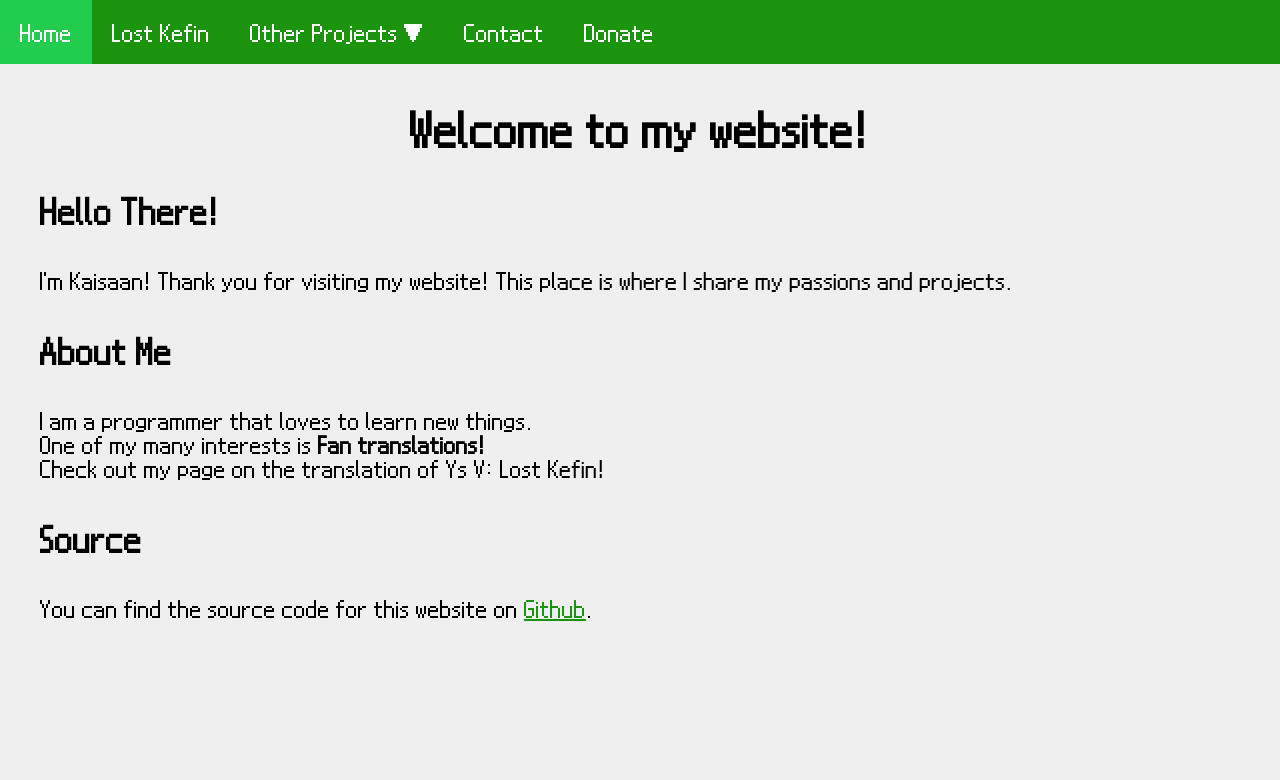
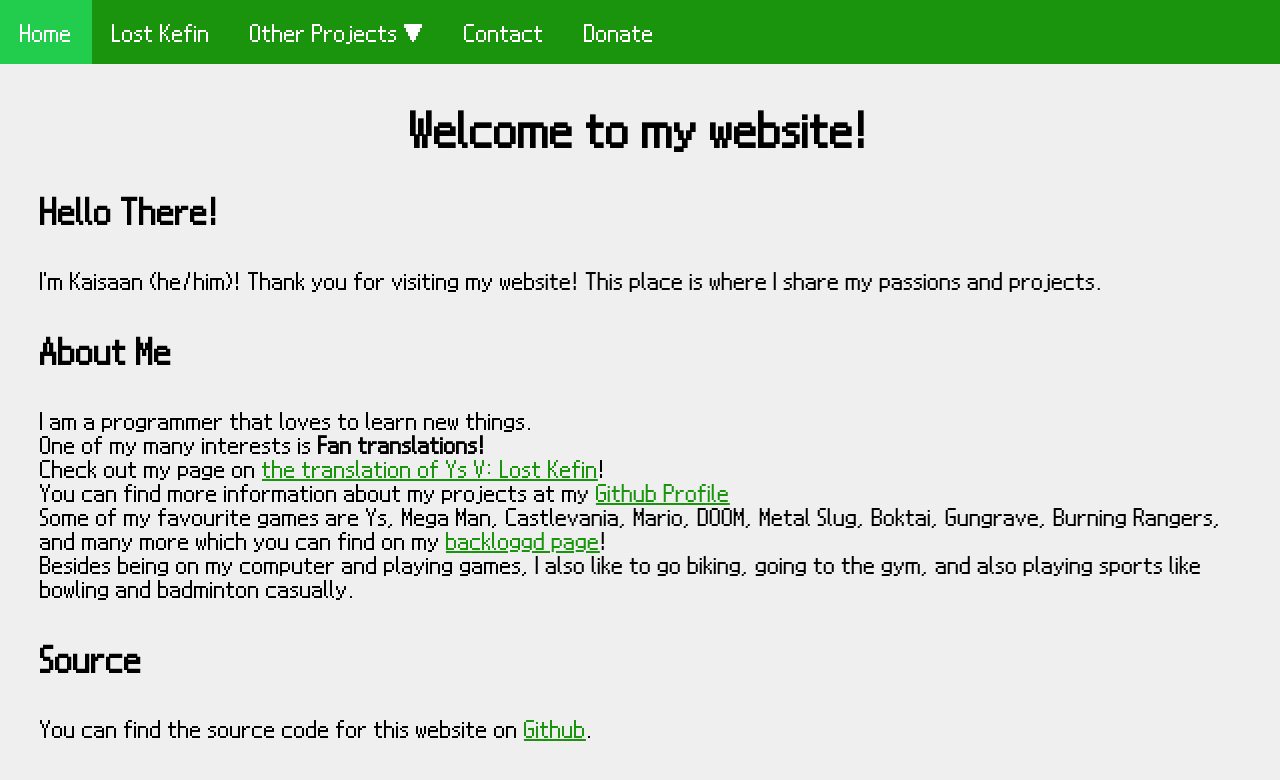
Before and after one commit to Kaisaan/kaisaan.github.io, a Jekyll site: the page built from index.html, in a window 1280 px wide. Shown: the top 780 px of the page. Built offline with Jekyll 4.4.1, drawn with Linux system fonts in a browser that asks for light colours; some web fonts are replaced.

Commit message:
Update index.html

```diff
--- a/index.html
+++ b/index.html
@@ -6,12 +6,15 @@ description: Kaisaan's Homepage
 
 <center><h1>Welcome to my website!</h1></center>
     <h2>Hello There!</h2>
-        <p>I'm Kaisaan! Thank you for visiting my website! This place is where I share my passions and projects.</p>
+        <p>I'm Kaisaan (he/him)! Thank you for visiting my website! This place is where I share my passions and projects.</p>
     <h2>About Me</h2>
         <p>
             I am a programmer that loves to learn new things.<br>
             One of my many interests is <b>Fan translations!</b><br>
-            Check out my page on the translation of Ys V: Lost Kefin!
+            Check out my page on <a href="/pages/lostkefin">the translation of Ys V: Lost Kefin</a>!<br>
+            You can find more information about my projects at my <a href="https://github.com/Kaisaan" target="_blank">Github Profile</a><br>
+            Some of my favourite games are Ys, Mega Man, Castlevania, Mario, DOOM, Metal Slug, Boktai, Gungrave, Burning Rangers, and many more which you can find on my <a href="https://www.backloggd.com/u/Kaisaan/" target="_blank">backloggd page</a>!<br>
+            Besides being on my computer and playing games, I also like to go biking, going to the gym, and also playing sports like bowling and badminton casually.
         </p>
     <h2>Source</h2>
         <p>You can find the source code for this website on <a href="https://github.com/Kaisaan/kaisaan.github.io" target="_blank">Github</a>.</p>
```
